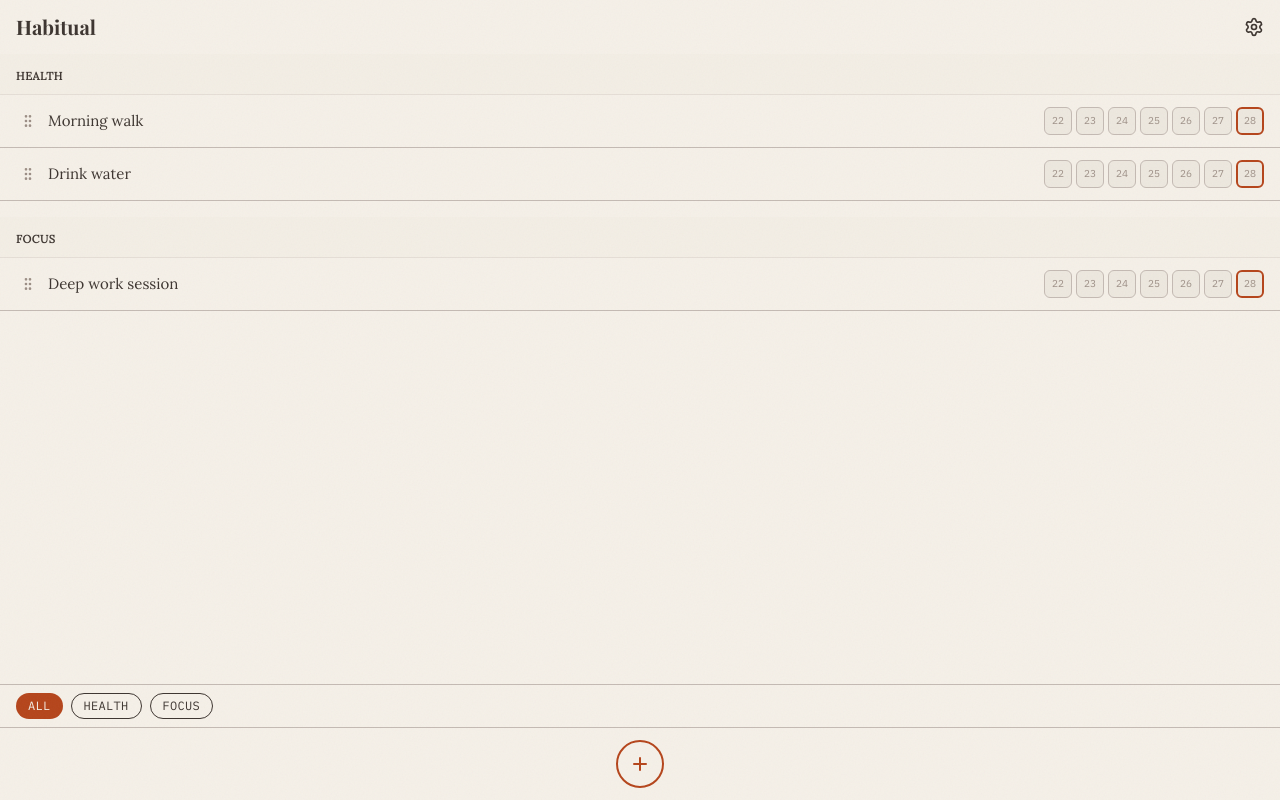
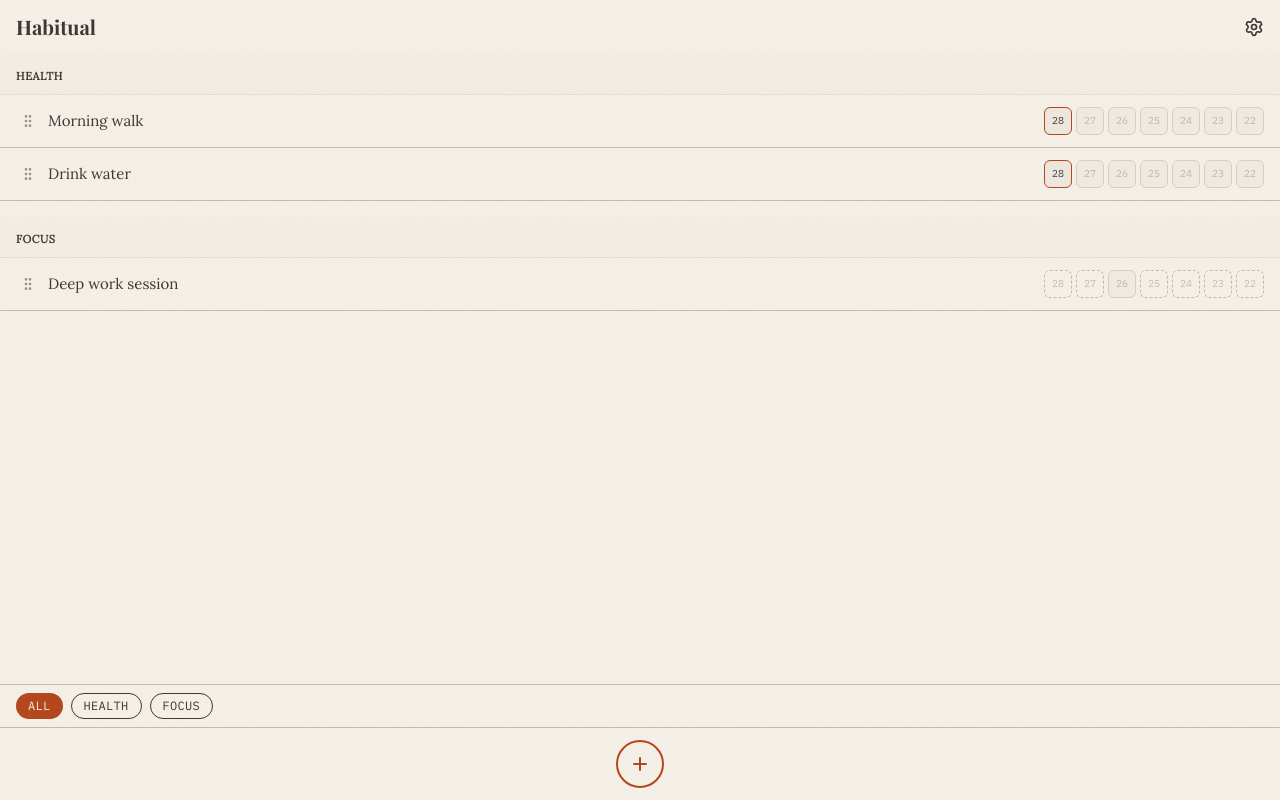
Before and after one commit to cuongcode/habitual, a React (Vite) app: page / in a window 1280 px wide. Built offline with nearby package versions, Linux system fonts and the light colour scheme.

Commit message:
prompt 4 - habit row day cell

```diff
--- a/src/components/HabitRow.tsx
+++ b/src/components/HabitRow.tsx
@@ -1,16 +1,113 @@
+import { useState } from 'react'
 import { useSortable } from '@dnd-kit/sortable'
 import { CSS } from '@dnd-kit/utilities'
 import { useNavigate } from 'react-router-dom'
-import { subDays, format } from 'date-fns'
-import { GripVertical } from 'lucide-react'
+import { startOfDay, subDays, format } from 'date-fns'
+import { GripVertical, Check } from 'lucide-react'
 import type { Habit } from '../types/index'
+import { useHabitStore } from '../store/habitStore'
+import { getDayState } from '../services/scheduleEngine'
+import type { DayState } from '../services/scheduleEngine'
+import { useLongPress } from '../hooks/useLongPress'
+import NoteModal from './NoteModal'
 
 interface HabitRowProps {
   habit: Habit
 }
 
+function DayCell({
+  state,
+  date,
+  hasNote,
+}: {
+  state: DayState
+  date: Date
+  hasNote: boolean
+}) {
+  const dayNum = format(date, 'd')
+
+  let bgColor = 'bg-cream'
+  let borderColor = 'border-muted-light'
+  let textColor = 'text-muted'
+  let borderStyle = 'border'
+  let showCheck = false
+  let checkColor = 'text-cream'
+  let opacity = 'opacity-100'
+
+  switch (state) {
+    case 'target-open':
+      bgColor = 'bg-cream-dark'
+      borderColor = 'border-rust'
+      textColor = 'text-ink'
+      borderStyle = 'border-[1.5px]'
+      break
+    case 'target-complete':
+      bgColor = 'bg-rust'
+      borderColor = 'border-rust'
+      showCheck = true
+      break
+    case 'target-missed':
+      bgColor = 'bg-cream-dark'
+      borderColor = 'border-muted-light'
+      textColor = 'text-muted'
+      opacity = 'opacity-60'
+      break
+    case 'window-empty':
+      bgColor = 'bg-cream'
+      borderColor = 'border-muted-light'
+      textColor = 'text-muted-light'
+      borderStyle = 'border border-dashed'
+      break
+    case 'window-bonus':
+      bgColor = 'bg-rust-light/40' // Using tailwind opacity for rust-light
+      borderColor = 'border-rust-light'
+      textColor = 'text-rust'
+      borderStyle = 'border border-dashed'
+      showCheck = true
+      checkColor = 'text-rust/60'
+      break
+    case 'future':
+      bgColor = 'bg-cream'
+      borderColor = 'border-muted-light'
+      textColor = 'text-muted-light'
+      break
+  }
+
+  return (
+    <div className="relative flex flex-col items-center">
+      <div
+        className={`w-7 h-7 rounded-md flex items-center justify-center transition-colors ${bgColor} ${borderColor} ${borderStyle} ${opacity}`}
+      >
+        {showCheck ? (
+          <Check size={10} className={checkColor} strokeWidth={3} />
+        ) : (
+          <span
+            className={textColor}
+            style={{
+              fontFamily: 'var(--font-mono)',
+              fontSize: '10px',
+              lineHeight: 1,
+            }}
+          >
+            {dayNum}
+          </span>
+        )}
+        {/* Note indicator (tiny dot inside) removed per user request */}
+      </div>
+      {hasNote && (
+        <div className="absolute -bottom-2 w-[3px] h-[3px] rounded-full bg-rust" />
+      )}
+    </div>
+  )
+}
+
 export default function HabitRow({ habit }: HabitRowProps) {
   const navigate = useNavigate()
+  const store = useHabitStore()
+  const entries = useHabitStore((state) => state.entries[habit.id] ?? [])
+  const notes = useHabitStore((state) => state.notes)
+  const [noteModalDate, setNoteModalDate] = useState<string | null>(null)
+
   const {
     attributes,
     listeners,
@@ -26,22 +123,18 @@ export default function HabitRow({ habit }: HabitRowProps) {
     opacity: isDragging ? 0.5 : 1,
   }
 
-  // Build 7-day range: today + 6 previous days
-  const today = new Date()
-  const days: Date[] = []
-  for (let i = 6; i >= 0; i--) {
-    days.push(subDays(today, i))
-  }
+  const today = startOfDay(new Date())
+  const cellDates = Array.from({ length: 7 }, (_, i) => subDays(today, i))
 
-  const todayStr = format(today, 'yyyy-MM-dd')
+  const hasNote = (dateStr: string) => !!notes[`${habit.id}_${dateStr}`]
 
   return (
+    <>
       <div
         ref={setNodeRef}
         style={style}
         className="flex items-center gap-2 px-4 py-3 border-b border-muted-light bg-cream"
       >
-      {/* Drag handle */}
         <div
           {...attributes}
           {...listeners}
@@ -52,42 +145,54 @@ export default function HabitRow({ habit }: HabitRowProps) {
           <GripVertical size={16} />
         </div>
 
-      {/* Habit name */}
         <button
           onClick={() => navigate(`/habit/${habit.id}`)}
           className="flex-1 truncate text-left text-ink hover:text-rust transition-colors"
-        style={{ fontFamily: "var(--font-body)", fontSize: '15px' }}
+          style={{ fontFamily: 'var(--font-body)', fontSize: '15px' }}
         >
           {habit.name}
         </button>
 
-      {/* Day cells */}
         <div className="flex gap-1 shrink-0">
-        {days.map((day) => {
-          const dateStr = format(day, 'yyyy-MM-dd')
-          const dayNum = format(day, 'd')
-          const isToday = dateStr === todayStr
+          {cellDates.map((date, i) => {
+            const dateStr = format(date, 'yyyy-MM-dd')
+            const state = getDayState(date, habit, entries)
+
+            // Interaction logic
+            const longPress = useLongPress(() => setNoteModalDate(dateStr))
 
             return (
-            <div
+              <button
                 key={dateStr}
-              className={`w-7 h-7 rounded-md flex items-center justify-center bg-cream-dark
-                ${isToday ? 'border-2 border-rust' : 'border border-muted-light'}`}
+                {...longPress.handlers}
+                onClick={() => {
+                  if (longPress.isLongPress.current) return
+                  store.toggleEntry(habit.id, dateStr)
+                }}
+                onContextMenu={(e) => {
+                  e.preventDefault()
+                  setNoteModalDate(dateStr)
+                }}
+                className="relative flex-shrink-0 focus:outline-none"
               >
-              <span
-                className="text-muted"
-                style={{
-                  fontFamily: "var(--font-mono)",
-                  fontSize: '10px',
-                  lineHeight: 1,
-                }}
-              >
-                {dayNum}
-              </span>
-            </div>
+                <DayCell
+                  state={state}
+                  date={date}
+                  hasNote={hasNote(dateStr)}
+                />
+              </button>
             )
           })}
         </div>
       </div>
+
+      {noteModalDate && (
+        <NoteModal
+          habitId={habit.id}
+          date={noteModalDate}
+          onClose={() => setNoteModalDate(null)}
+        />
+      )}
+    </>
   )
 }
--- /dev/null
+++ b/src/components/NoteModal.tsx
@@ -0,0 +1,106 @@
+import { useState, useEffect } from 'react'
+import { format, parseISO } from 'date-fns'
+import { Trash2, X } from 'lucide-react'
+import { useHabitStore } from '../store/habitStore'
+
+interface NoteModalProps {
+  habitId: string
+  date: string
+  onClose: () => void
+}
+
+export default function NoteModal({ habitId, date, onClose }: NoteModalProps) {
+  const store = useHabitStore()
+  const [text, setText] = useState('')
+  const [isVisible, setIsVisible] = useState(false)
+  const existingNote = store.getNoteForHabitDate(habitId, date)
+
+  useEffect(() => {
+    if (existingNote) {
+      setText(existingNote.text)
+    }
+    // Trigger animation
+    const timer = setTimeout(() => setIsVisible(true), 10)
+    return () => clearTimeout(timer)
+  }, [existingNote])
+
+  const handleSave = () => {
+    const trimmed = text.trim()
+    if (!trimmed) {
+      if (existingNote) {
+        store.deleteNote(habitId, date)
+      }
+      onClose()
+      return
+    }
+    store.saveNote(habitId, date, trimmed)
+    onClose()
+  }
+
+  const handleDelete = () => {
+    store.deleteNote(habitId, date)
+    onClose()
+  }
+
+  const formattedDate = format(parseISO(date), 'EEEE, MMMM d')
+
+  return (
+    <div className="fixed inset-0 z-50 flex items-end justify-center">
+      {/* Overlay */}
+      <div
+        className={`absolute inset-0 bg-black/40 transition-opacity duration-300 ${isVisible ? 'opacity-100' : 'opacity-0'}`}
+        onClick={onClose}
+      />
+
+      {/* Modal Sheet */}
+      <div
+        className={`relative w-full max-w-lg bg-cream rounded-t-2xl border-t border-muted-light p-5 shadow-xl transition-transform duration-300 ease-out ${isVisible ? 'translate-y-0' : 'translate-y-full'}`}
+      >
+        <div className="flex justify-between items-center mb-6">
+          <h2 className="text-2xl text-ink" style={{ fontFamily: 'var(--font-display)' }}>
+            {formattedDate}
+          </h2>
+          <button onClick={onClose} className="p-1 text-muted hover:text-ink">
+            <X size={24} />
+          </button>
+        </div>
+
+        <textarea
+          autoFocus
+          value={text}
+          onChange={(e) => setText(e.target.value.slice(0, 280))}
+          placeholder="Add a note..."
+          className="w-full h-32 p-3 bg-cream border border-muted-light rounded-md text-ink resize-none focus:outline-none focus:ring-1 focus:ring-rust"
+          style={{ fontFamily: 'var(--font-body)' }}
+        />
+
+        <div className="flex justify-end mt-1 mb-6">
+          <span className="text-xs text-muted font-mono" style={{ fontFamily: 'var(--font-mono)' }}>
+            {text.length} / 280
+          </span>
+        </div>
+
+        <div className="flex justify-between items-center">
+          {existingNote ? (
+            <button
+              onClick={handleDelete}
+              className="flex items-center gap-1.5 text-muted hover:text-rust transition-colors"
+            >
+              <Trash2 size={18} />
+              <span className="text-sm">Delete note</span>
+            </button>
+          ) : (
+            <div />
+          )}
+
+          <button
+            onClick={handleSave}
+            className="px-6 py-2 bg-rust text-white rounded-full font-medium active:scale-95 transition-transform"
+          >
+            Save Note
+          </button>
+        </div>
+      </div>
+    </div>
+  )
+}
--- /dev/null
+++ b/src/hooks/useLongPress.ts
@@ -0,0 +1,32 @@
+import { useRef } from 'react'
+
+export function useLongPress(
+  onLongPress: () => void,
+  delay = 500
+) {
+  const timerRef = useRef<ReturnType<typeof setTimeout> | undefined>(undefined)
+  const isLongPress = useRef(false)
+
+  function start() {
+    isLongPress.current = false
+    timerRef.current = setTimeout(() => {
+      isLongPress.current = true
+      onLongPress()
+    }, delay)
+  }
+
+  function cancel() {
+    clearTimeout(timerRef.current)
+  }
+
+  return {
+    handlers: {
+      onMouseDown: start,
+      onMouseUp: cancel,
+      onMouseLeave: cancel,
+      onTouchStart: start,
+      onTouchEnd: cancel,
+    },
+    isLongPress,
+  }
+}
```
Lines whose indentation alone changed are shown as unchanged.
